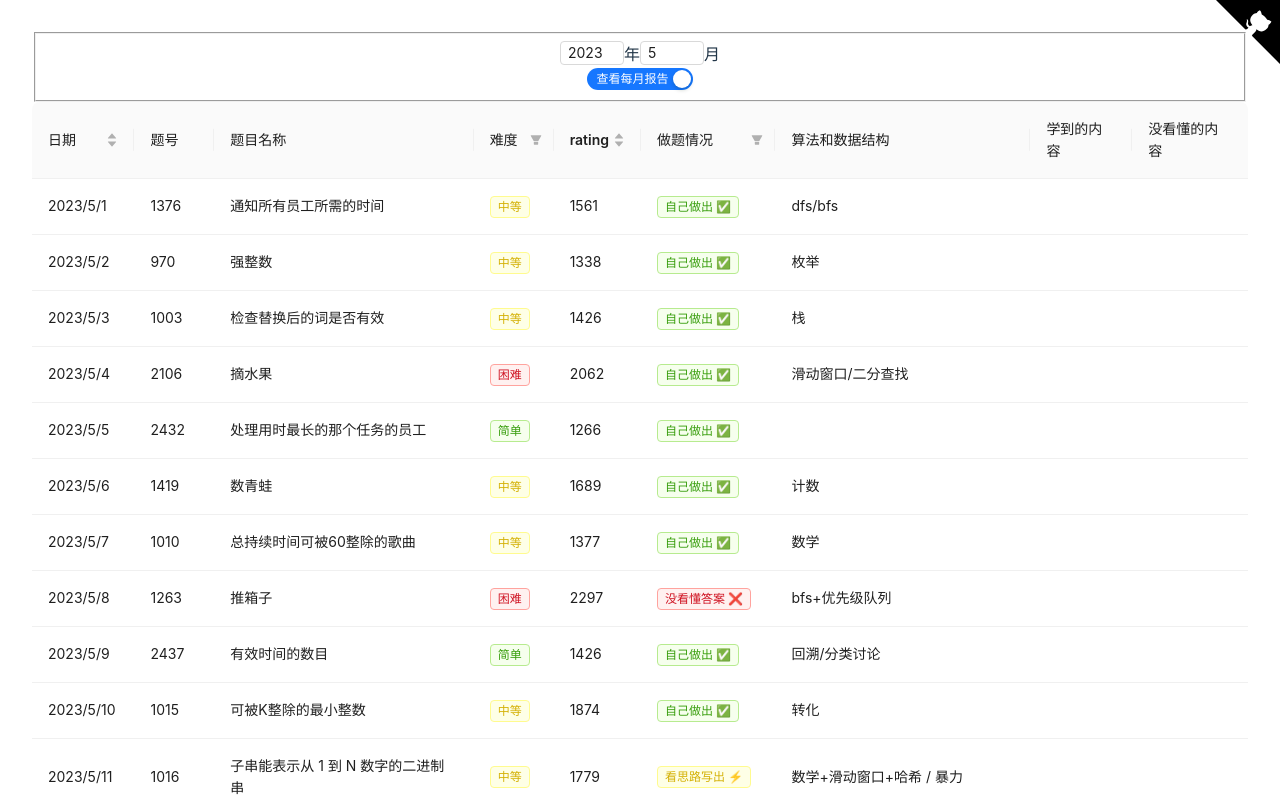
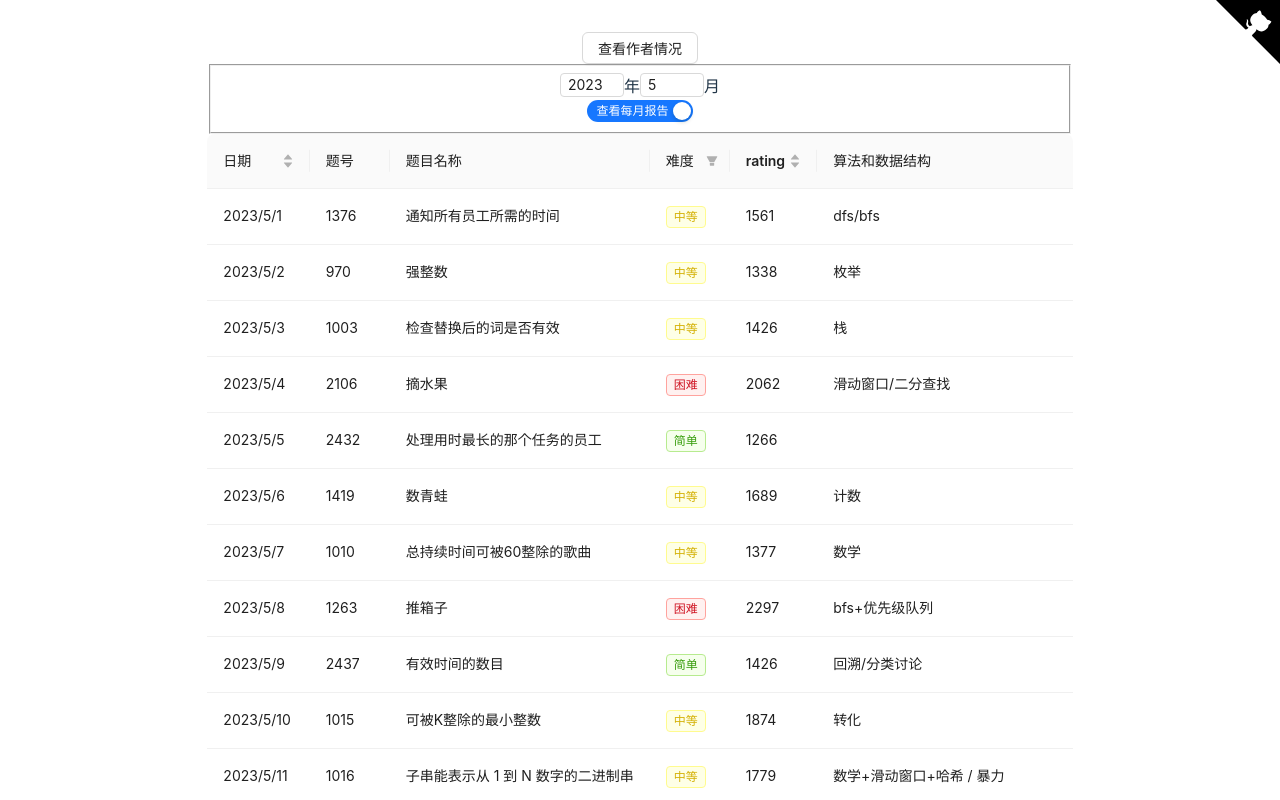
Before and after one commit to S-N-O-R-L-A-X/leetcode, a React (Vite) app: page / in a window 1280 px wide. Shown: the top 800 px of the page. Built offline with nearby package versions, Linux system fonts and the light colour scheme.

Commit message:
feat: add property to filter writer

```diff
--- a/src/AnnualReport.tsx
+++ b/src/AnnualReport.tsx
@@ -7,8 +7,8 @@ import AnnualTable from './AnnualTable';
 import LineChart from './components/LineChart';
 
 export default function AnnualReport(props: DailyProps) {
-  const { year = 2023 } = props;
-
+  const { year = 2023, pub } = props;
+  console.log(pub)
   let jsonData = null;
   switch (year) {
     case 2023: jsonData = data2023; break;
@@ -88,16 +88,20 @@ export default function AnnualReport(props: DailyProps) {
 
   return (
     <>
-      <AnnualTable data={annual_info} />
+      <AnnualTable data={annual_info} pub={pub} />
       <div>
-        <LineChart data={month_rates} color={["gold"]} />
+        {month_rates.length > 0 && <LineChart data={month_rates} color={["gold"]} />}
         <LineChart data={month_difficulties} color={['#fb259d', '#fabc1d', '#1fb09b']} />
-        <LineChart data={month_situations} color={['green', 'blue', 'yellow', 'red']} />
+        {pub && <LineChart data={month_situations} color={['green', 'blue', 'yellow', 'red']} />}
       </div>
       <div>
-        <div className="show-graph">
-          <DifficultyGraph data={year_situation} />
-        </div>
+        {
+          pub && (
+            <div className="show-graph">
+              <DifficultyGraph data={year_situation} />
+            </div>
+          )
+        }
         <div className="show-graph">
           <DifficultyGraph data={year_difficulty} />
         </div>
--- a/src/AnnualTable.tsx
+++ b/src/AnnualTable.tsx
@@ -1,7 +1,7 @@
 import { Table } from 'antd';
 
 
-export default function AnnualTable(props: { data: any[] }) {
+export default function AnnualTable(props: { data: any[], pub?: boolean }) {
   const { data } = props;
 
   const columns: any[] = [
--- a/src/App.tsx
+++ b/src/App.tsx
@@ -2,18 +2,20 @@ import { Button, InputNumber, Switch } from 'antd';
 import { useState } from 'react';
 import AnnualReport from './AnnualReport';
 import './App.css'
-import DailyGraph from './DailyGraph';
-import DailyTable from './DailyTable'
-import DifficultyGraph from './components/PieGraph';
 import Header from './Header';
 import MonthlyReport from './MonthlyReport';
 
 function App() {
+  const [pub, setPub] = useState<boolean>(false);
   const now_month = new Date().getMonth() + 1;
   const now_year = new Date().getFullYear();
   const [year, setYear] = useState<number | null>(now_year);
   const [month, setMonth] = useState<number | null>(now_month);
   const [content, setContent] = useState<boolean>(true)
+
+  const changePub = () => {
+    setPub(!pub);
+  };
 
   const changeMonth = (value: number | null) => {
     setMonth(value);
@@ -30,6 +32,8 @@ function App() {
   return (
     <div className="App">
       <Header />
+      <Button onClick={changePub}>查看作者情况</Button>
+
       <fieldset>
         <InputNumber className="input-number" size="small" min={2021} max={2023} defaultValue={now_year} onChange={changeYear}></InputNumber>
         <span className="input-text">年</span>
@@ -39,7 +43,7 @@ function App() {
 
         <Switch checkedChildren="查看每月报告" unCheckedChildren="查看年度报告" defaultChecked onChange={handleChange} />
       </fieldset>
-      {content ? <MonthlyReport year={year} month={month} /> : <AnnualReport year={year} />}
+      {content ? <MonthlyReport pub={pub} year={year} month={month} /> : <AnnualReport pub={pub} year={year} />}
 
     </div>
   )
--- a/src/DailyTable.tsx
+++ b/src/DailyTable.tsx
@@ -33,8 +33,9 @@ function getData(year: number) {
 
 import data2023 from "./assets/2023.json";
 import data2022 from "./assets/2022.json";
+import { useEffect } from 'react';
 export default function DailyTable(props: DailyProps) {
-  const { year = 2023, month = 1 } = props;
+  const { year = 2023, month = 1, pub } = props;
   // const data = getData(year).read();
   let data: any = null;
   switch (year) {
@@ -43,7 +44,7 @@ export default function DailyTable(props: DailyProps) {
     default: break;
   }
 
-  const columns = [
+  let columns = [
     {
       title: '日期',
       dataIndex: 'date',
@@ -96,6 +97,14 @@ export default function DailyTable(props: DailyProps) {
       sorter: (a: any, b: any) => a.rating - b.rating,
     },
     {
+      title: "算法和数据结构",
+      dataIndex: "method",
+      key: "method"
+    },
+  ];
+
+  const optionalColumns=[
+    {
       title: "做题情况",
       dataIndex: "situation",
       key: "situation",
@@ -124,11 +133,6 @@ export default function DailyTable(props: DailyProps) {
         </>)
     },
     {
-      title: "算法和数据结构",
-      dataIndex: "method",
-      key: "method"
-    },
-    {
       title: "学到的内容",
       dataIndex: "learn",
       key: "learn"
@@ -138,7 +142,13 @@ export default function DailyTable(props: DailyProps) {
       dataIndex: "unknown",
       key: "unknown"
     }
+
   ];
+  console.log(pub);
+  if(pub) {
+    columns = columns.concat(optionalColumns);
+    console.log(columns);
+  }
 
   return (
     <>
--- a/src/MonthlyReport.tsx
+++ b/src/MonthlyReport.tsx
@@ -5,7 +5,7 @@ import data2023 from "./assets/2023.json";
 import data2022 from "./assets/2022.json";
 
 export default function MonthlyReport(props: DailyProps) {
-  const { year = 2023, month = 1 } = props;
+  const { year = 2023, month = 1, pub } = props;
   let jsonData = null;
   switch (year) {
     case 2023: jsonData = data2023; break;
@@ -43,11 +43,17 @@ export default function MonthlyReport(props: DailyProps) {
 
   return (
     <>
-      <DailyTable year={year} month={month} />
+      <DailyTable year={year} month={month} pub={pub}/>
       <div>
-        <div className="show-graph">
-          <PieGraph data={situation} />
-        </div>
+        {
+          pub &&
+          (
+            <div className="show-graph">
+              <PieGraph data={situation} />
+            </div>
+          )
+        }
+
         <div className="show-graph">
           <PieGraph data={difficulty} />
         </div>
--- a/src/constants.ts
+++ b/src/constants.ts
@@ -1,6 +1,7 @@
 export interface DailyProps {
   year?: number | null;
   month?: number | null;
+  pub?: boolean;
 }
 
 export type Question = {
```
